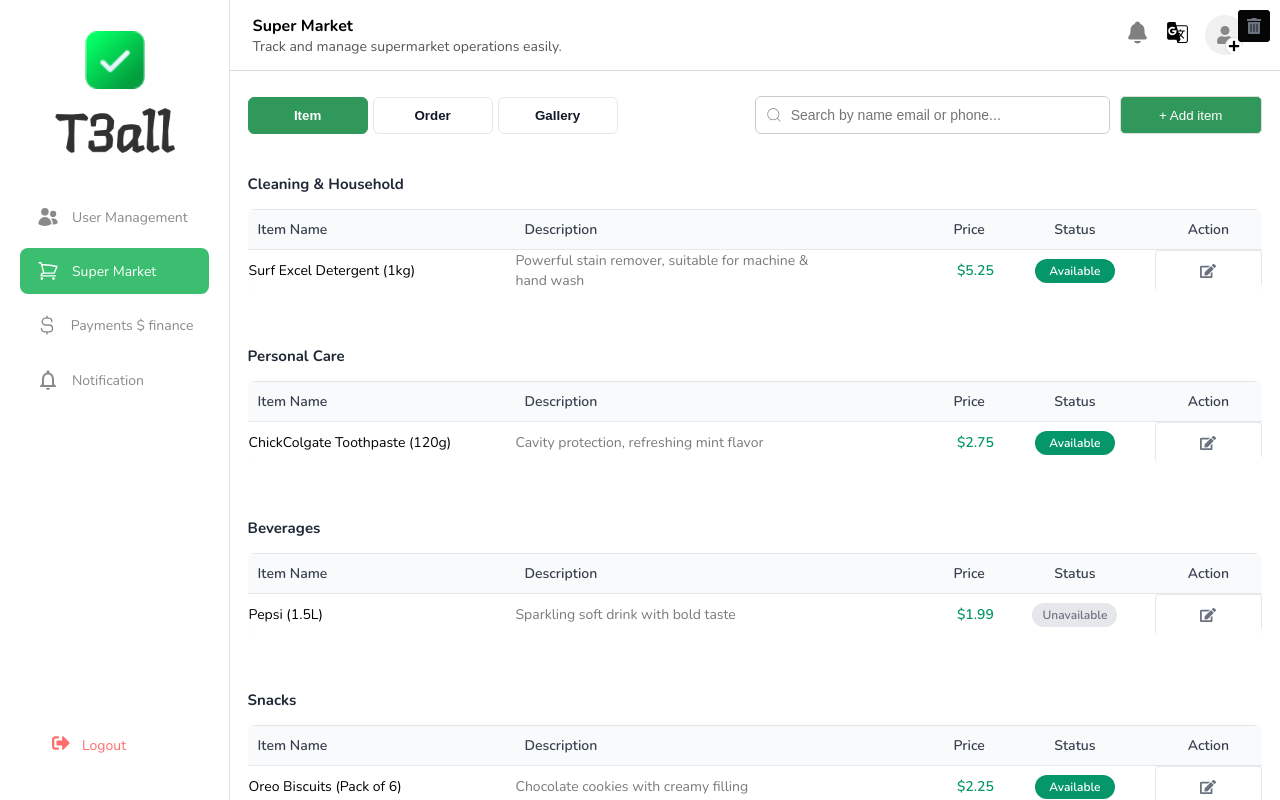
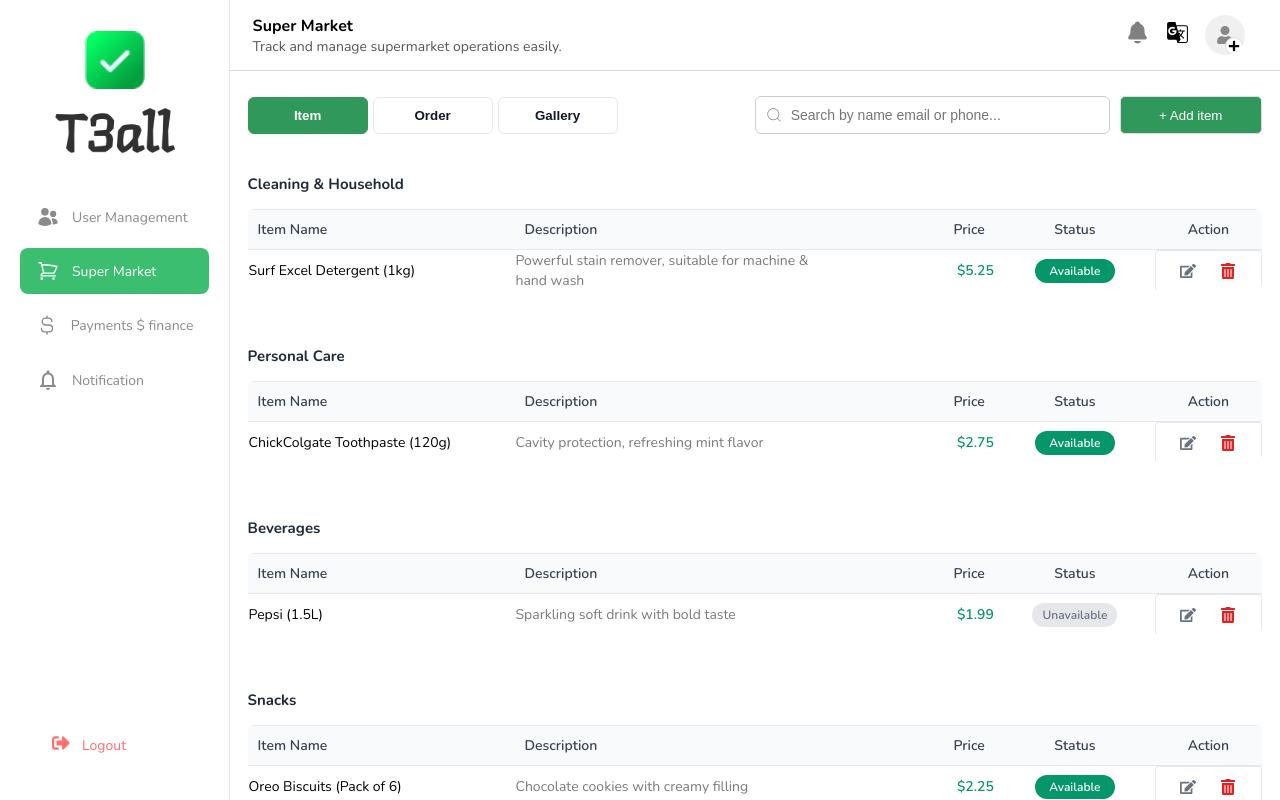
Before and after one commit to Tahanaz0/restaurant, a React (Vite) app: page /supperMarket in a window 1280 px wide. Built offline with nearby package versions, Linux system fonts and the light colour scheme.

Commit message:
'update-item-page'

```diff
--- a/src/component/supperMarket/MarketTable.css
+++ b/src/component/supperMarket/MarketTable.css
@@ -152,8 +152,8 @@
   color: #374151;
 }
 
-.delete {
-  color: #6b7280 !important;
+.deleteM {
+  color:#dc2626;
   cursor: pointer;
   padding: 8px;
   border-radius: 4px;
@@ -168,7 +168,7 @@
   opacity: 1 !important;
 }
 
-.delete:hover {
+.deleteM:hover {
   background-color: #fef2f2;
   color: #dc2626;
 }
--- a/src/component/supperMarket/marketTable.jsx
+++ b/src/component/supperMarket/marketTable.jsx
@@ -87,7 +87,7 @@
                     </td>
                     <td className="actions">
                       <FaEdit className="edit" />
-                      <FaTrashAlt className="delete" />
+                      <FaTrashAlt className="deleteM" />
                     </td>
                   </tr>
                 ))
```
